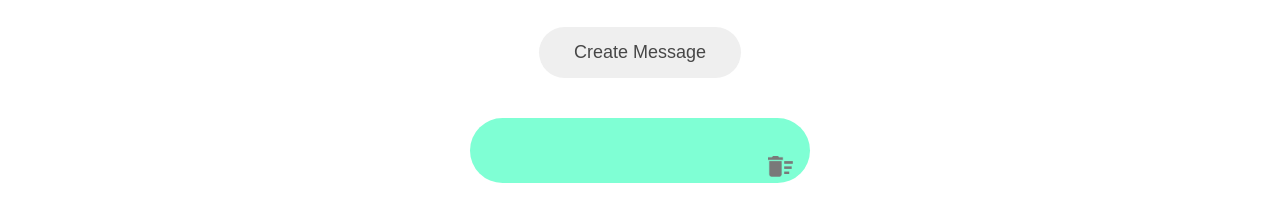
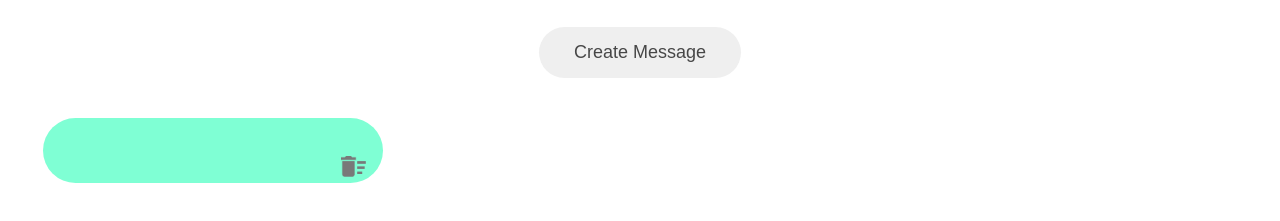
Before and after one commit to neilpagsss14/fligno_dynamic_web, a plain HTML site: page components/index.html in a window 1280 px wide. Both pictures are taken after a click on the button "Create Message". Shown: the part 51-272 px from the top of the page. Drawn offline with Linux system fonts and the light colour scheme.

Commit message:
change margin auto

```diff
--- a/components/index.html
+++ b/components/index.html
@@ -21,11 +21,10 @@
     </div>
     <div class="container">
       <button class="btn">Create Message</button>
-
-      <div class="notes-container">
-        <img src="/assets/images/delete.png" />
-        <p contenteditable="true" class="message-box"></p>
-      </div>
+    </div>
+    <div class="notes-container">
+      <img src="/assets/images/delete.png" />
+      <p contenteditable="true" class="message-box"></p>
     </div>
     <script src="script.js"></script>
   </body>
--- a/styles/style.css
+++ b/styles/style.css
@@ -24,6 +24,11 @@
   justify-content: center;
   align-items: center;
 }
+.notes-container {
+  display: grid;
+  grid-template-columns: repeat(3, 1fr);
+  justify-content: space-between;
+}
 
 button {
   color: #474747;
@@ -42,7 +47,7 @@ button {
   max-height: auto;
   color: #333;
   padding: 20px;
-  margin: 20px 0;
+  margin: 20px auto;
   border-radius: 35px;
   font-family: "Poppins";
 }
```
